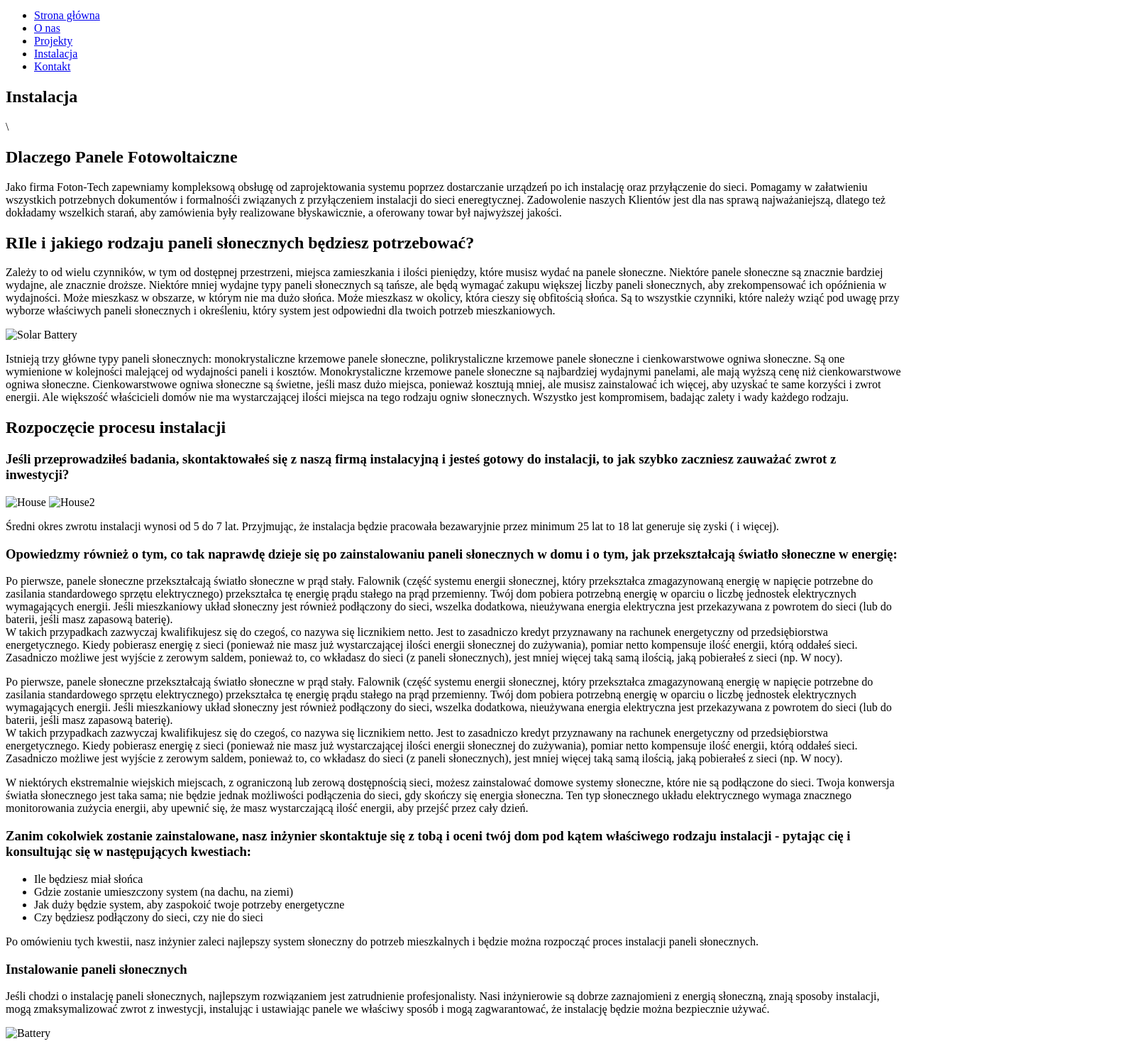
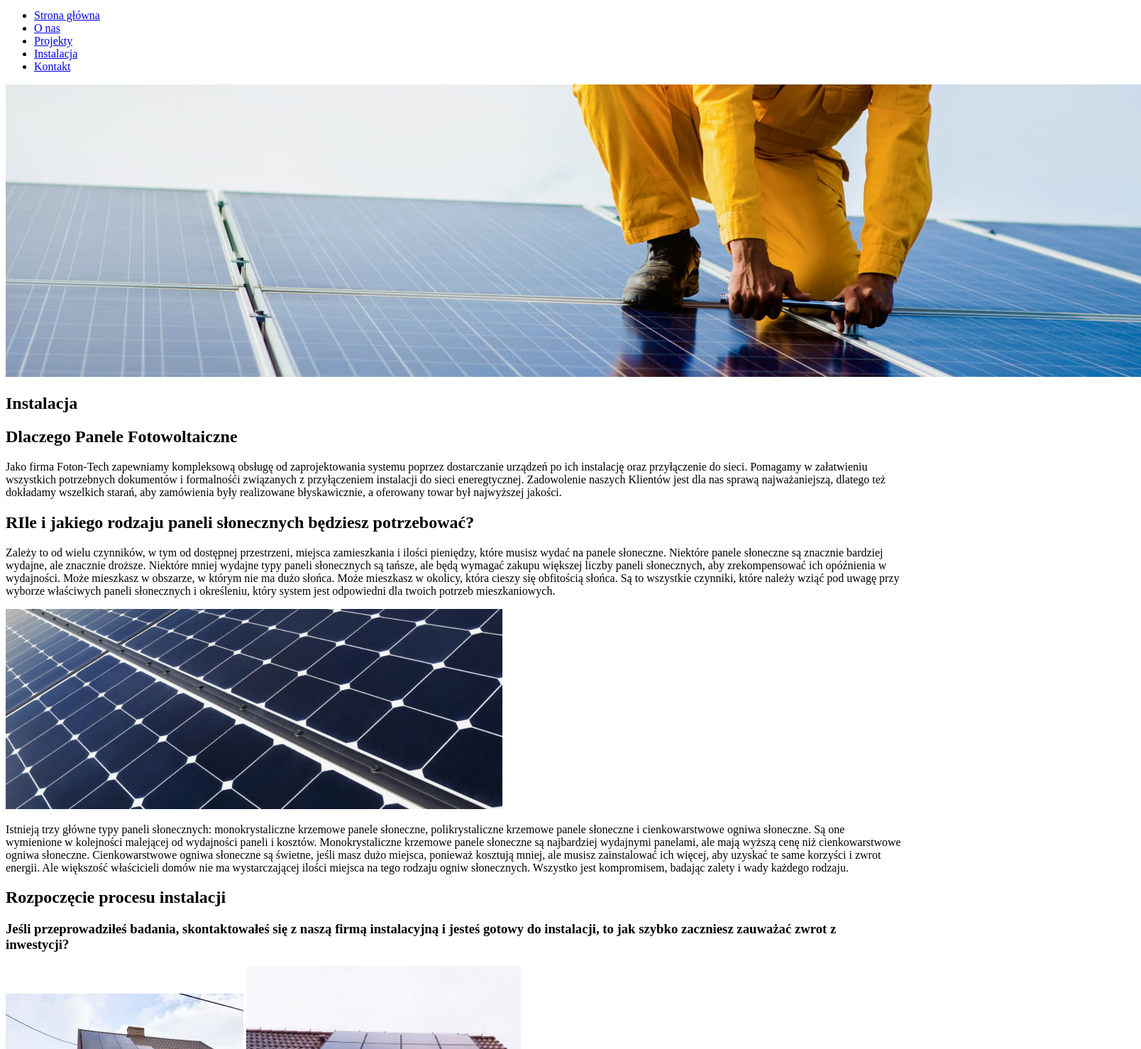
Before and after one commit to rrakketta/first, a plain HTML site: page installation.html in a window 1280 px wide. Shown: the part 115-1593 px from the top of the page at 71% size, 1608 px wide, since content can reach past the window. Drawn offline with Linux system fonts and the light colour scheme.

Commit message:
added img in code

```diff
--- a/installation.html
+++ b/installation.html
@@ -48,8 +48,9 @@
     </header>
     <main>
         <section>
+            <img src="img/instalacija.jpg" width="1600" height="412" alt="Panele">
             <h1>Instalacja</h1>
-        </section>\
+        </section>
         <section>
         <div>
             <h2>Dlaczego Panele Fotowoltaiczne</h2>
@@ -72,7 +73,7 @@
                       w którym nie ma dużo słońca. Może mieszkasz w okolicy, która cieszy się obfitością słońca. Są to wszystkie czynniki, które należy wziąć pod
                     uwagę przy wyborze właściwych paneli słonecznych i określeniu, który system jest odpowiedni dla twoich potrzeb mieszkaniowych.
                 </p>
-                <img src="" width="700" height="282" alt="Solar Battery">
+                <img src="img/panelelast.jpg" width="700" height="282" alt="Solar Battery">
                 <p>
                     Istnieją trzy główne typy paneli słonecznych: monokrystaliczne krzemowe panele słoneczne, polikrystaliczne krzemowe panele
                      słoneczne i cienkowarstwowe ogniwa słoneczne. Są one wymienione w kolejności malejącej od wydajności paneli i kosztów.
@@ -90,8 +91,8 @@
             <h3>Jeśli przeprowadziłeś badania, skontaktowałeś się z naszą firmą
                 instalacyjną i jesteś gotowy do instalacji, to jak szybko zaczniesz zauważać zwrot z inwestycji?
             </h3>
-            <img src="" width="335" height="251" alt="House">
-            <img src="" width="387" height="290" alt="House2">
+            <img src="img/houselast.jpg" width="335" height="251" alt="House">
+            <img src="img/batterylast.jpg" width="387" height="290" alt="House2">
 
             <div>
                 <p>
@@ -143,7 +144,7 @@ to <span> 18 lat </span> generuje się zyski ( i więcej).
                  <p>
                     Jeśli chodzi o instalację paneli słonecznych, najlepszym rozwiązaniem jest zatrudnienie profesjonalisty. Nasi inżynierowie są dobrze zaznajomieni z energią słoneczną, znają sposoby instalacji, mogą zmaksymalizować zwrot z inwestycji, instalując i ustawiając panele we właściwy sposób i mogą zagwarantować, że instalację będzie można bezpiecznie używać.
                  </p>
-                 <img src="" width="705" height="528" alt="Battery">
+                 <img src="img/IMG-9ec30562692e92d525a190185b6fc19f-V 1 (1).jpg" width="705" height="528" alt="Battery">
                  <p>
                     Cały proces instalacji trwa średnio około dwóch dni, jednak może się on wydłużyć w zależności od wielkośći instalacji i miejsca, w którym instalacja będzie zamontowana.
                  </p>
```
Also changed, not shown: about.html (+1 -1 lines), index.html (+2 -3 lines), projects.html (+1 -1 lines), img/batterylast.jpg (renamed from img/IMG-eb19b353ede9247bcd1de4b7972e3f79-V 1 (1).jpg), img/house1p.jpg (renamed from img/IMG_20200922_171548 1 (1).jpg), img/houselast.jpg (renamed from img/IMG_20201016_141944 1 (1).jpg), img/instalacija.jpg (renamed from img/Almacenaje-para-páneles-solares 1 (1).jpg), img/panelelast.jpg (renamed from img/Rectangle 22.jpg), img/photoonslider.jpg (renamed from img/IMG_20201005_121850 1 (1).jpg), img/view2p.jpg (renamed from img/P00506-183304 (2) 1 (1).jpg).
